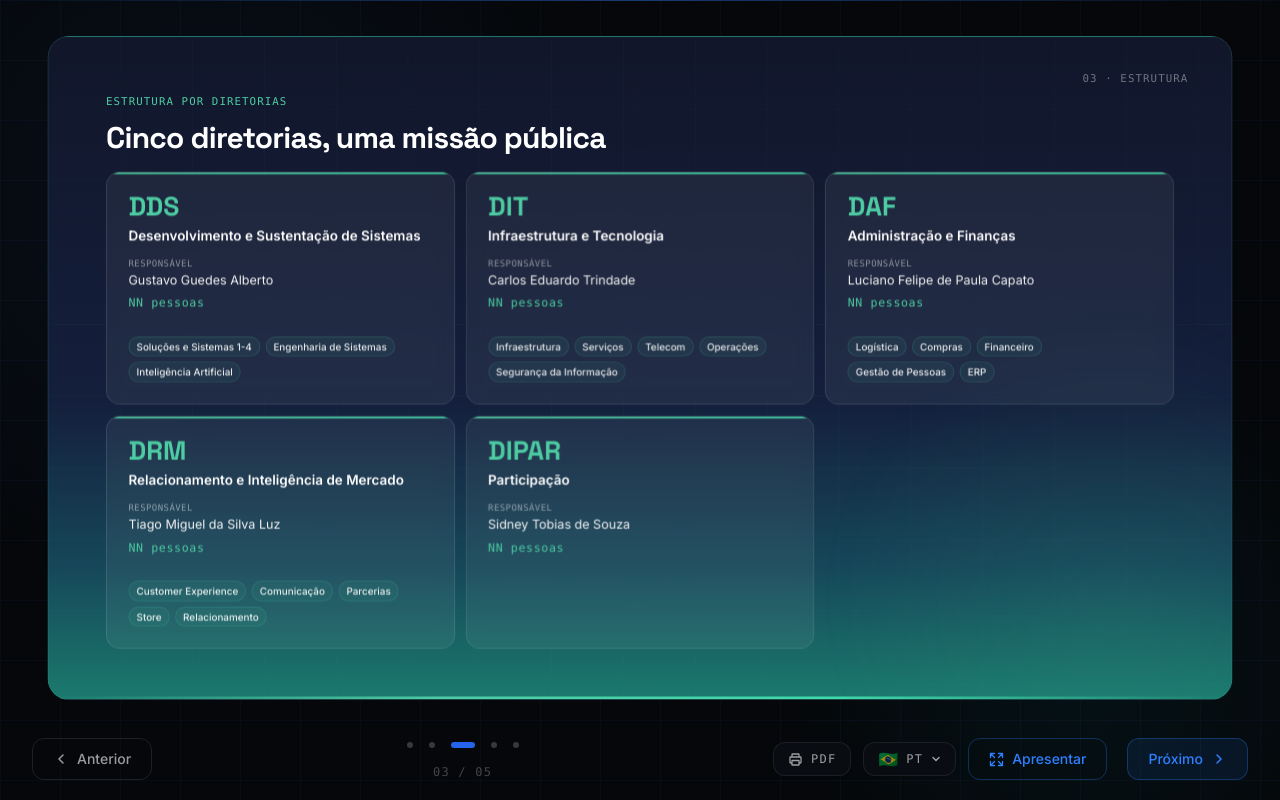
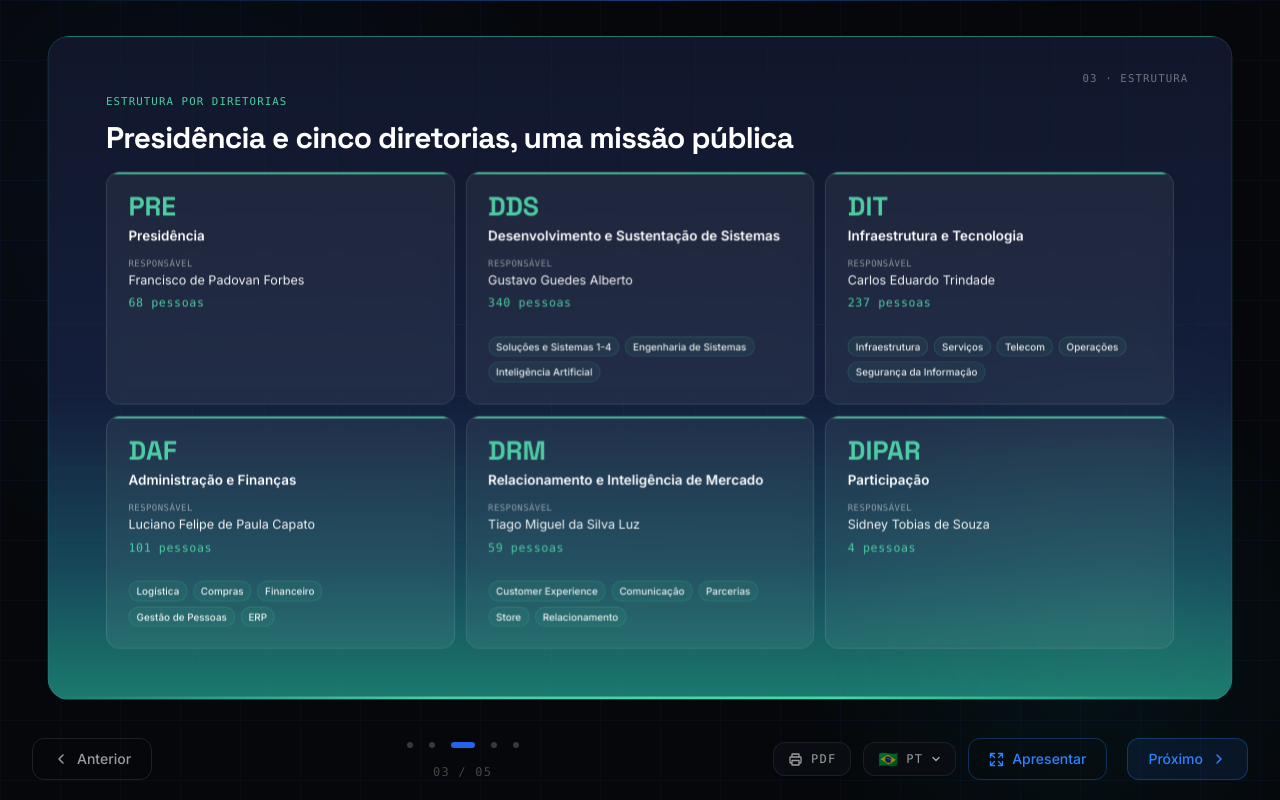
Before and after one commit to gercinodescomplica-lab/presentations, a Next.js app: page /prodam-institucional in a window 1280 px wide. Both pictures are taken after a click on the button 471 px from the left and 745 px from the top of the page. Built offline with nearby package versions, Linux system fonts and the light colour scheme.

Commit message:
feat: add presentation slide for organizational structure and directorates

```diff
--- a/app/prodam-institucional/slides/Slide03Diretorias.jsx
+++ b/app/prodam-institucional/slides/Slide03Diretorias.jsx
@@ -4,38 +4,45 @@ import { SlideFrame, MINT, TEAL } from './_shared'
 
 const diretorias = [
   {
+    code: 'PRE',
+    name: 'Presidência',
+    lead: 'Francisco de Padovan Forbes',
+    headcount: '68 pessoas',
+    tags: [],
+  },
+  {
     code: 'DDS',
     name: 'Desenvolvimento e Sustentação de Sistemas',
     lead: 'Gustavo Guedes Alberto ',
-    headcount: 'NN pessoas',
+    headcount: '340 pessoas',
     tags: ['Soluções e Sistemas 1-4', 'Engenharia de Sistemas', 'Inteligência Artificial'],
   },
   {
     code: 'DIT',
     name: 'Infraestrutura e Tecnologia',
     lead: 'Carlos Eduardo Trindade',
-    headcount: 'NN pessoas',
+    headcount: '237 pessoas',
     tags: ['Infraestrutura', 'Serviços', 'Telecom', 'Operações', 'Segurança da Informação'],
   },
   {
     code: 'DAF',
     name: 'Administração e Finanças',
     lead: 'Luciano Felipe de Paula Capato',
-    headcount: 'NN pessoas',
+    headcount: '101 pessoas',
     tags: ['Logística', 'Compras', 'Financeiro', 'Gestão de Pessoas', 'ERP'],
   },
   {
     code: 'DRM',
     name: 'Relacionamento e Inteligência de Mercado',
     lead: 'Tiago Miguel da Silva Luz',
-    headcount: 'NN pessoas',
+    headcount: '59 pessoas',
     tags: ['Customer Experience', 'Comunicação', 'Parcerias', 'Store', 'Relacionamento'],
   },
   {
     code: 'DIPAR',
     name: 'Participação',
     lead: 'Sidney Tobias de Souza',
-    headcount: 'NN pessoas',
+    headcount: '4 pessoas',
     tags: [],
   },
 ]
@@ -61,7 +68,7 @@ export default function Slide03Diretorias() {
           className="font-heading font-bold text-white leading-tight tracking-tight mb-4"
           style={{ fontSize: 'clamp(1.6rem, 2.6vw, 2.1rem)' }}
         >
-          Cinco diretorias, uma missão pública
+          Presidência e cinco diretorias, uma missão pública
         </motion.h2>
 
         <div className="grid grid-cols-3 grid-rows-2 gap-3 flex-1 min-h-0 pb-4">
```
